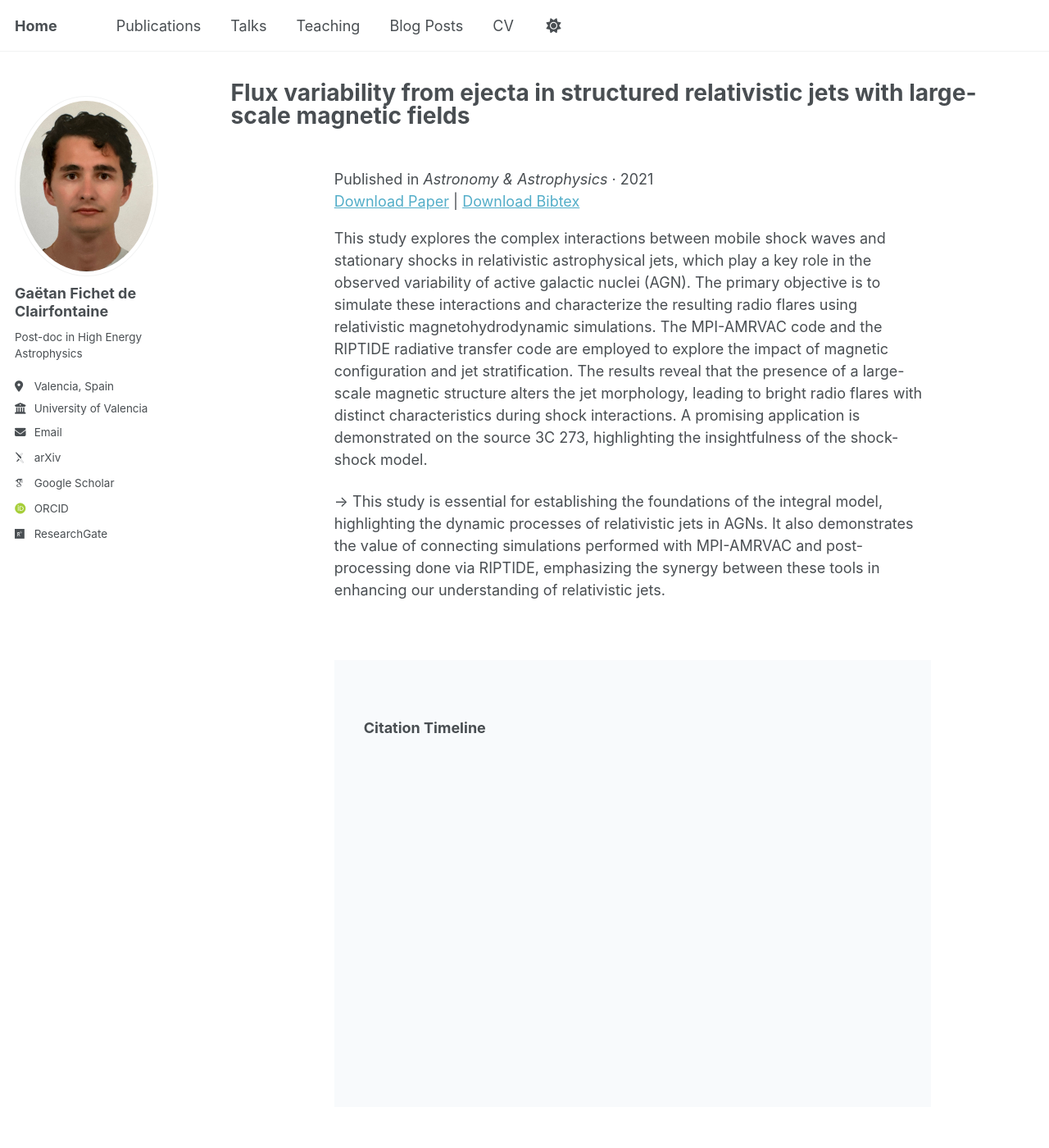
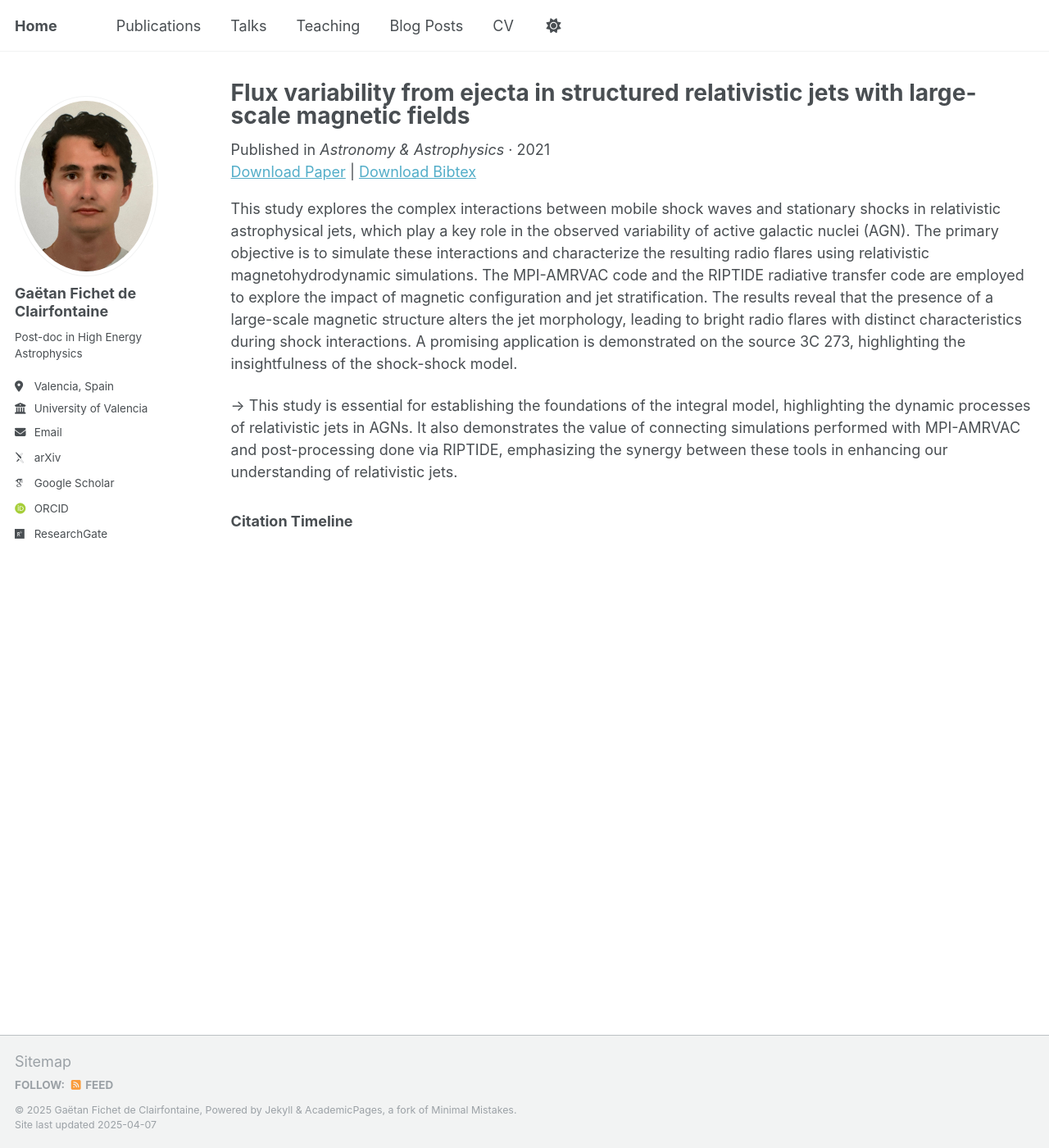
Before and after one commit to GFichetDC/my-website, a Jekyll site: the page built from _publications/2021-03-01-paper-title-number-0.md, in a window 1280 px wide and 1400 px high. Shown: the whole window at 82% size. Built offline with Jekyll 4.4.1, drawn with Linux system fonts in a browser that asks for light colours; some web fonts are replaced.

Commit message:
Add files

```diff
--- a/_layouts/publication.html
+++ b/_layouts/publication.html
@@ -21,7 +21,6 @@
     <canvas id="citationChart"></canvas>
   </div>
 
-  <script src="https://cdn.jsdelivr.net/npm/chart.js"></script>
   <script>
     async function fetchCitationData(bibcode) {
       const apiKey = 'UdZPEmQzY748bW5hdJFQTe9bJwifihMTRoVHVvyb'; // Your ADS API key
@@ -50,41 +49,24 @@
       console.log("Bibcode:", bibcode); // Debug log
       const citationData = await fetchCitationData(bibcode);
 
-      if (citationData) {
+      if (citationData && citationData.histogram) {
         console.log("Citation data:", citationData); // Debug log
 
         const ctx = document.getElementById('citationChart').getContext('2d');
         new Chart(ctx, {
           type: 'line',
           data: {
-            labels: citationData.histogram ? citationData.histogram.map(item => item.year) : [],
+            labels: citationData.histogram.map(item => item.year),
             datasets: [{
               label: 'Annual Citations',
-              data: citationData.histogram ? citationData.histogram.map(item => item.count) : [],
+              data: citationData.histogram.map(item => item.count),
               borderColor: '#2b6cb0',
               tension: 0.3
             }]
           }
         });
       } else {
-        console.error("No citation data available.");
+        console.error("No citation data available for the given bibcode.");
       }
     });
   </script>
-</article>
-
-<style>
-.publication-details {
-  max-width: 800px;
-  margin: 0 auto;
-  padding: 2rem;
-}
-.citation-chart {
-  margin: 4rem 0;
-  padding: 2rem;
-  background: #f8fafc;
-}
-#citationChart {
-  min-height: 400px;
-}
-</style>
```
Also changed, not shown: _publications/2023-11-01-paper-title-number-2.md (+1 -0 lines), 2 other files.
